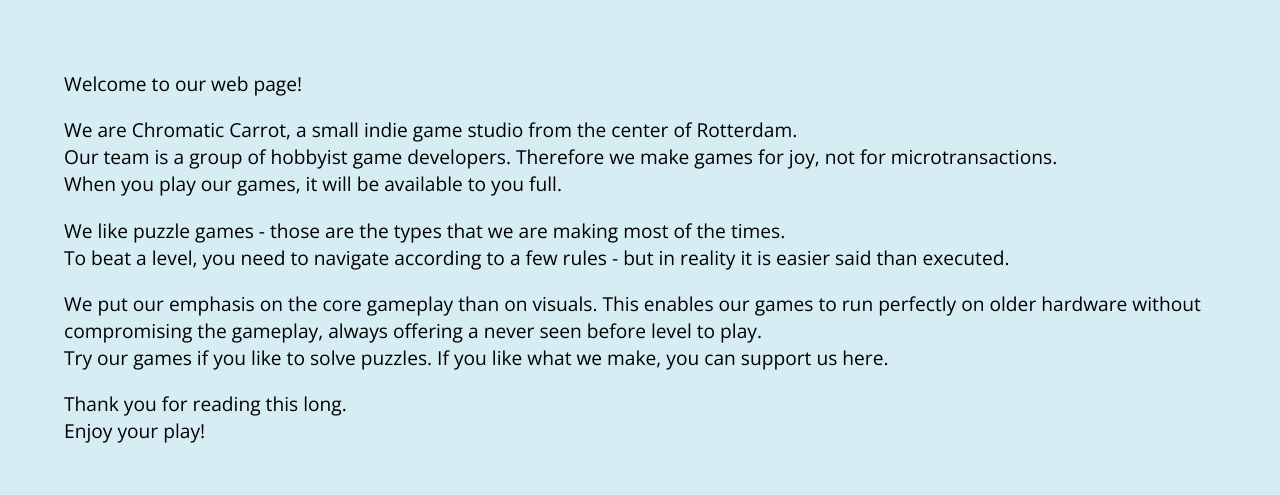
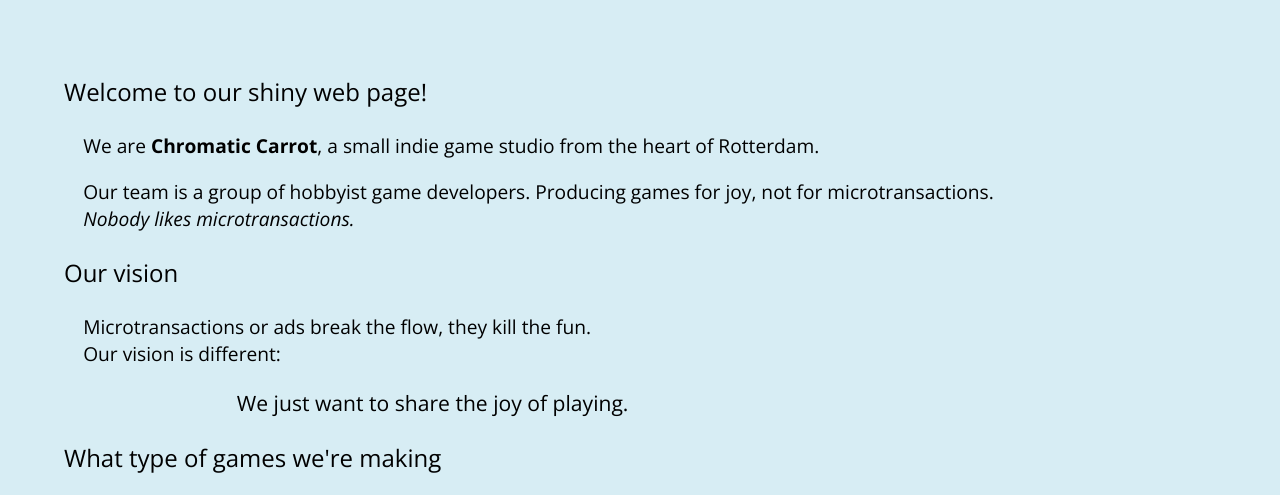
Before and after one commit to chromatic-carrot/chromatic-carrot.github.io, a plain HTML site: page index.html in a window 1280 px wide. Shown: the part 269-764 px from the top of the page. Drawn offline with nearby package versions, Linux system fonts and the light colour scheme.

Commit message:
Rework home page Minor adjusment to layouts all over the place

```diff
--- a/index.html
+++ b/index.html
@@ -32,28 +32,41 @@
         <!--Page content-->
         <div style="display: flex;grid-column:1/4;grid-row:3;">
             <span class="open-sans" style="margin:5%;">
-                <p>
-                    Welcome to our web page!
+                <p style="font-size:1.25em; padding-left: -1em;">
+                    Welcome to our shiny web page!
                 </p>
-                <p>
-                    We are Chromatic Carrot, a small indie game studio from the center of
+                <p style="padding-left: 1em;">
+                    We are <b>Chromatic Carrot</b>, a small indie game studio from the heart of
                     Rotterdam.
-                    <br>
-                    Our team is a group of hobbyist game developers. Therefore we make games
+                </p>
+                <p style="padding-left: 1em;">
+                    Our team is a group of hobbyist game developers. Producing games
                     for joy, not for microtransactions.
                     <br>
-                    When you play our games, it will be available to you full.
+                    <i> Nobody likes microtransactions.</i>
+                </p>
+                <p style="font-size:1.25em; padding-left: -1em;">
+                    Our vision
+                </p>
+                <p style="padding-left: 1em;">
+                    Microtransactions or ads break the flow, they kill the fun.
+                    <br>
+                    Our vision is different:
+                </p>
+                <p style="font-size:1.1em;padding-left: 15%;">
+                    We just want to share the joy of playing.
                 </p>
 
-                <p>
-                    We like puzzle games - those are the types that we are making most of
-                    the times.
+                <p style="font-size:1.25em;">
+                    What type of games we're making
+                </p>
+                <p style="padding-left: 1em;">
+                    We like puzzle games - this is what we make most of the time.
                     <br>
                     To beat a level, you need to navigate according to a few rules - but in
                     reality it is easier said than executed.
                 </p>
-
-                <p>
+                <p style="padding-left: 1em;">
                     We put our emphasis on the core gameplay than on visuals. This enables
                     our games to run perfectly on
                     older hardware without compromising the gameplay, always offering a
```
Also changed, not shown: contact.html (+7 -3 lines), projects.html (+1 -1 lines).
